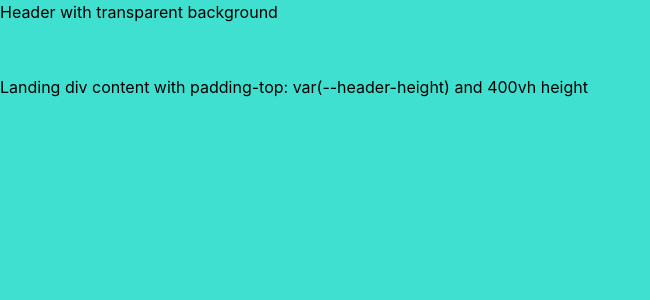
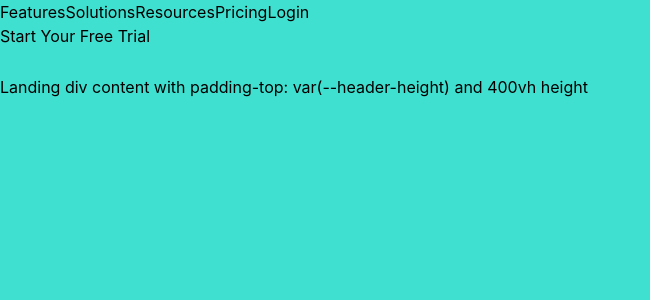
Before and after one commit to elliot-jimeno/react-starter, a React (Vite) app: page / in a window 1280 px wide. Shown: the top 300 px of the page, without its empty margins (0-650 px from the left). Built offline with nearby package versions, Linux system fonts and the light colour scheme.

Commit message:
Update Header.tsx

```diff
--- a/src/app/components/Header.tsx
+++ b/src/app/components/Header.tsx
@@ -1,7 +1,29 @@
 import "./Header.css";
 
 function Header() {
-  return <div id="header">Header with transparent background</div>;
+  return (
+    <div id="header">
+      <div id="header-container">
+        <div id="header-logo"></div>
+        <a className="header-nav" href="">
+          Features
+        </a>
+        <a className="header-nav" href="">
+          Solutions
+        </a>
+        <a className="header-nav" href="">
+          Resources
+        </a>
+        <a className="header-nav" href="">
+          Pricing
+        </a>
+        <a className="header-login" href="">
+          Login
+        </a>
+        <div className="header-signup">Start Your Free Trial</div>
+      </div>
+    </div>
+  );
 }
 
 export default Header;
```
